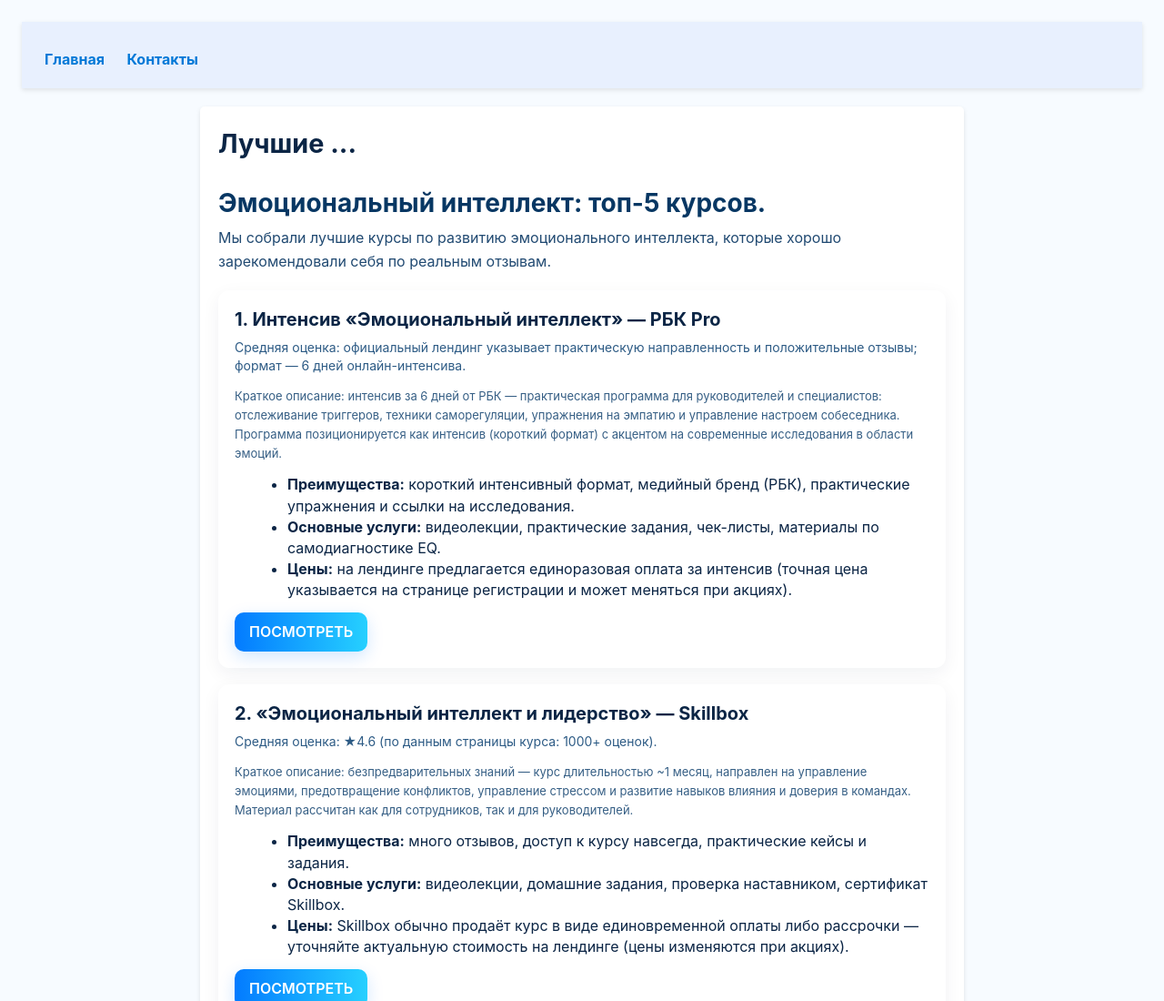
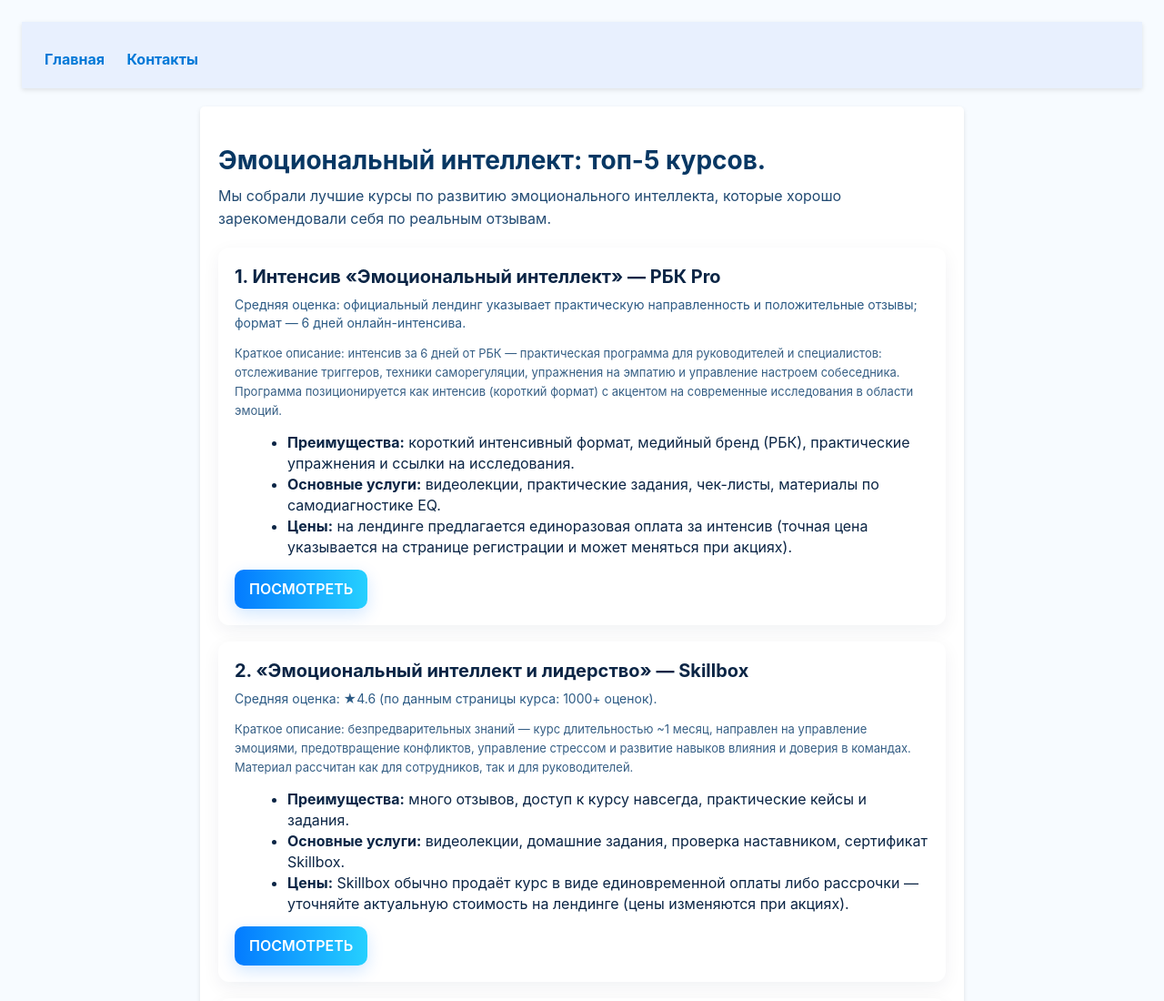
Before and after one commit to PolinCPA/emotional-intelligence, a plain HTML site: page index.html in a window 1280 px wide. Shown: the top 1100 px of the page at 91% size. Drawn offline with Linux system fonts and the light colour scheme.

Commit message:
Update index.html

```diff
--- a/index.html
+++ b/index.html
@@ -68,7 +68,7 @@
         </nav>
     </header>
     <main>
-<h2>Лучшие ...</h2>
+
 
 <!DOCTYPE html>
 
```
